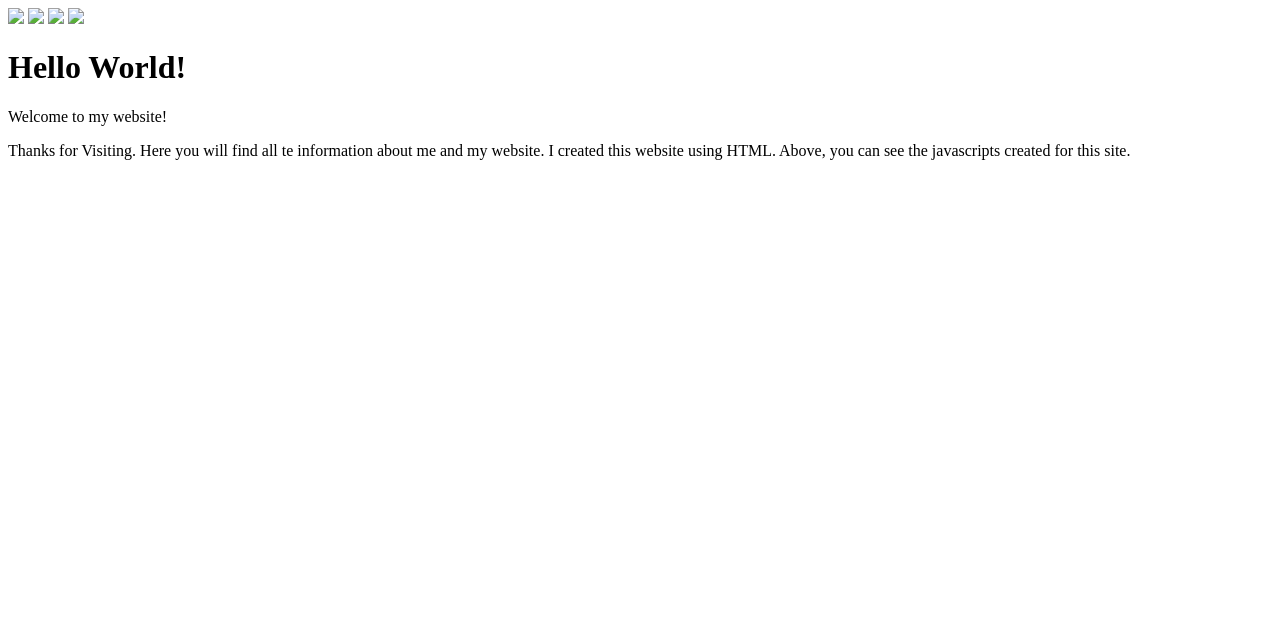
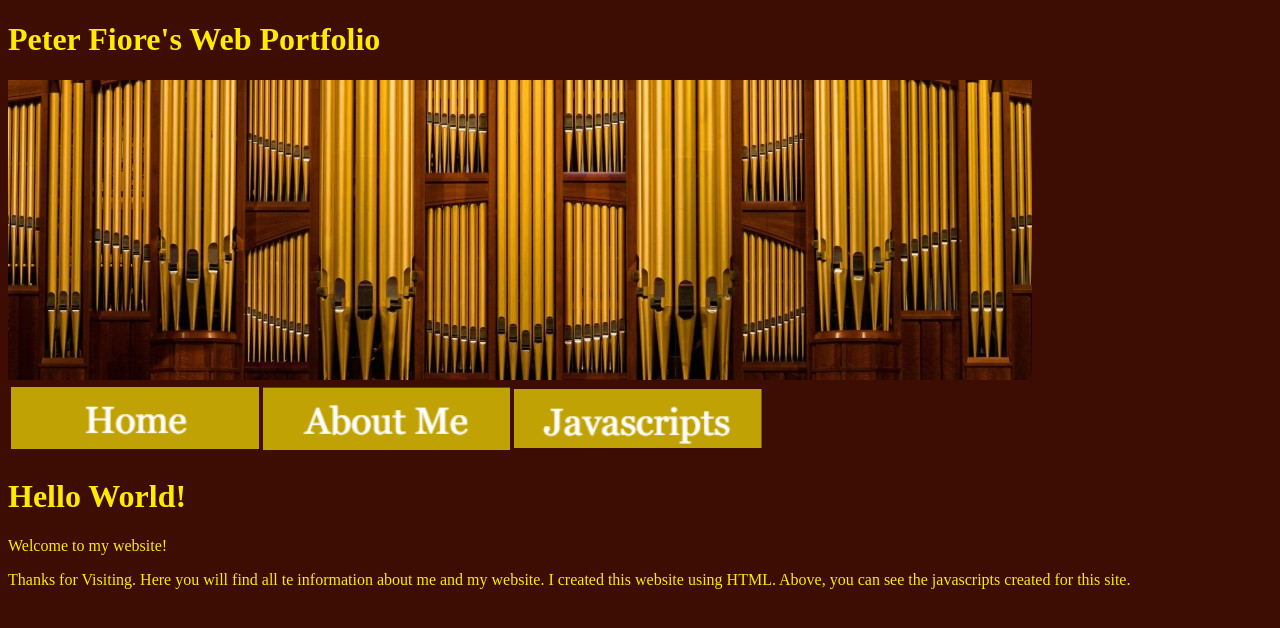
Before and after one commit to Pmjp2F/Pmjp2F.github.io, a plain HTML site: page index.html in a window 1280 px wide. Drawn offline with Linux system fonts and the light colour scheme.

Commit message:
Add files via upload

```diff
--- a/index.html
+++ b/index.html
@@ -1,18 +1,40 @@
 <!DOCTYPE html>
 <html lang="en">
-<head>
+<head> <!DOCTYPE html>
+    <html>
+    <head>
+    <link rel="stylesheet" href="style.css">
+    </head>
+    <body>
+
+    <h1>Peter Fiore's Web Portfolio
+        <style>
+            h1 {color: rgb(255, 234, 0);}
+            p  {color: rgb(255, 234, 0);}</style>
+
+    </h1>
+
+
+    </body>
+    </html>
 
     <title>Peter Fiore's Website</title>
 </head>
-<body>    <img src="draft-website-images/csc106_banner.jpg">
-    <a href="index.html"> <img src="draft-website-images/home.png"></a>
-    <a href="aboutme.html"> <img src="draft-website-images/aboutme.png"></a>
-    <a href="javascripts.html"> <img src="draft-website-images/js.png"></a>
+<body>    <img src="Fiore wallpaper.jpg">
+
+    <table id="nav-table">
+        <tr>
+            <td id="nav-td"><a href="index.html"> <img src="Home.png"></a></td>
+            <td id="nav-td"><a href="aboutme.html"> <img src="About Me.png"></a></td>
+            <td id="nav-td"><a href="javascripts.html"> <img src="Javascripts.png"></a></td>
+        </tr>
+
+
+    </table>
     <meta charset="UTF-8">
     <meta name="viewport" content="width=device-width, initial-scale=1.0">
     <h1>Hello World!</h1>
     <P>Welcome to my website!</P>
     <p>Thanks for Visiting. Here you will find all te information about me and my website. I created this website using HTML. Above, you can see the javascripts created for this site.  </p>
-
 </body>
 </html>
--- /dev/null
+++ b/style.css
@@ -0,0 +1,3 @@
+body {background-color: #3d0c02;}
+#nav-table {width: 800 px;}
+#nav-td {width: 200px, text-align:center;}
```
Also changed, not shown: aboutme.html (+26 -0 lines), javascripts.html (+17 -0 lines), About Me.png (added), Fiore wallpaper.jpg (added), Home.png (added), Javascripts.png (added), yourname.jpg.jpg (added).
